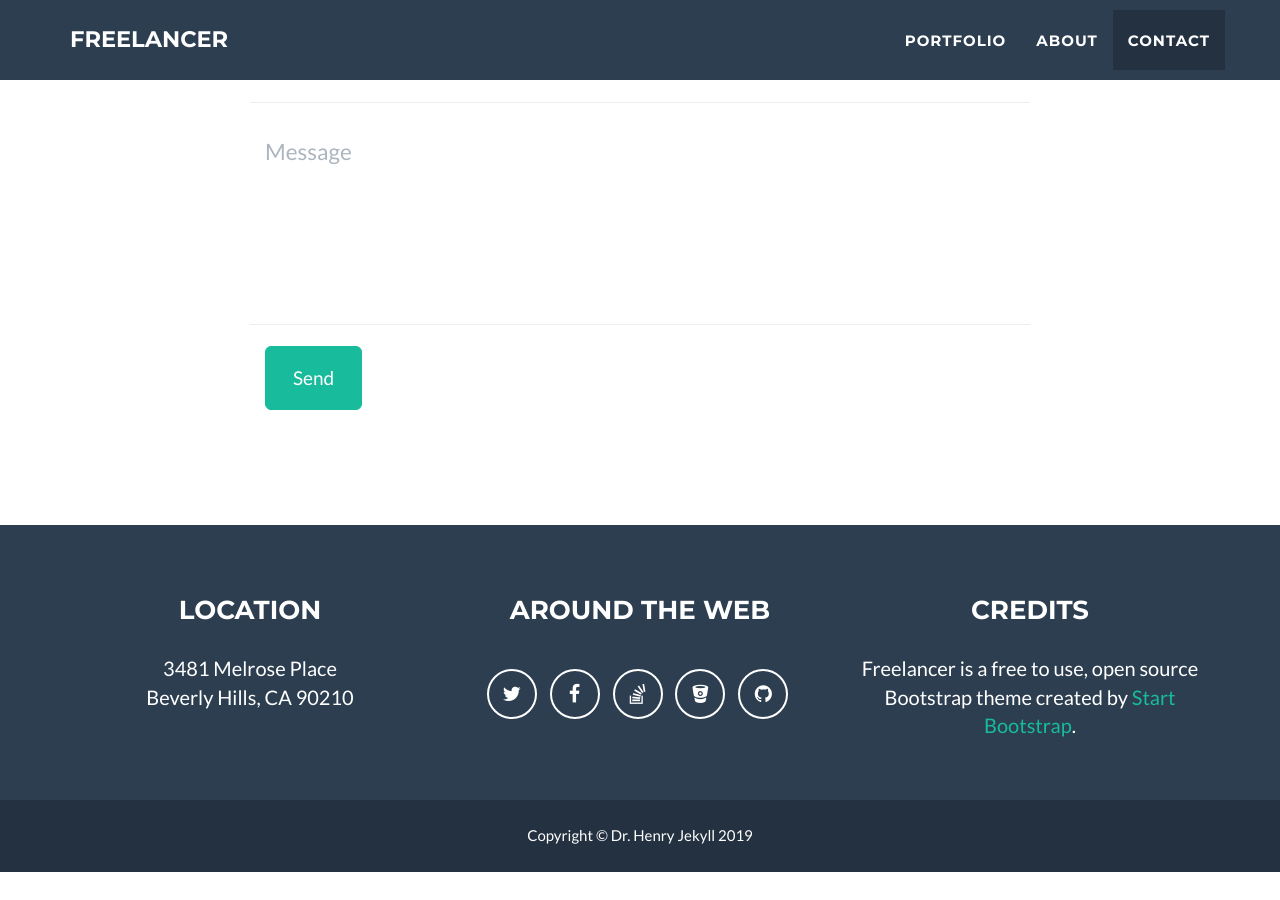
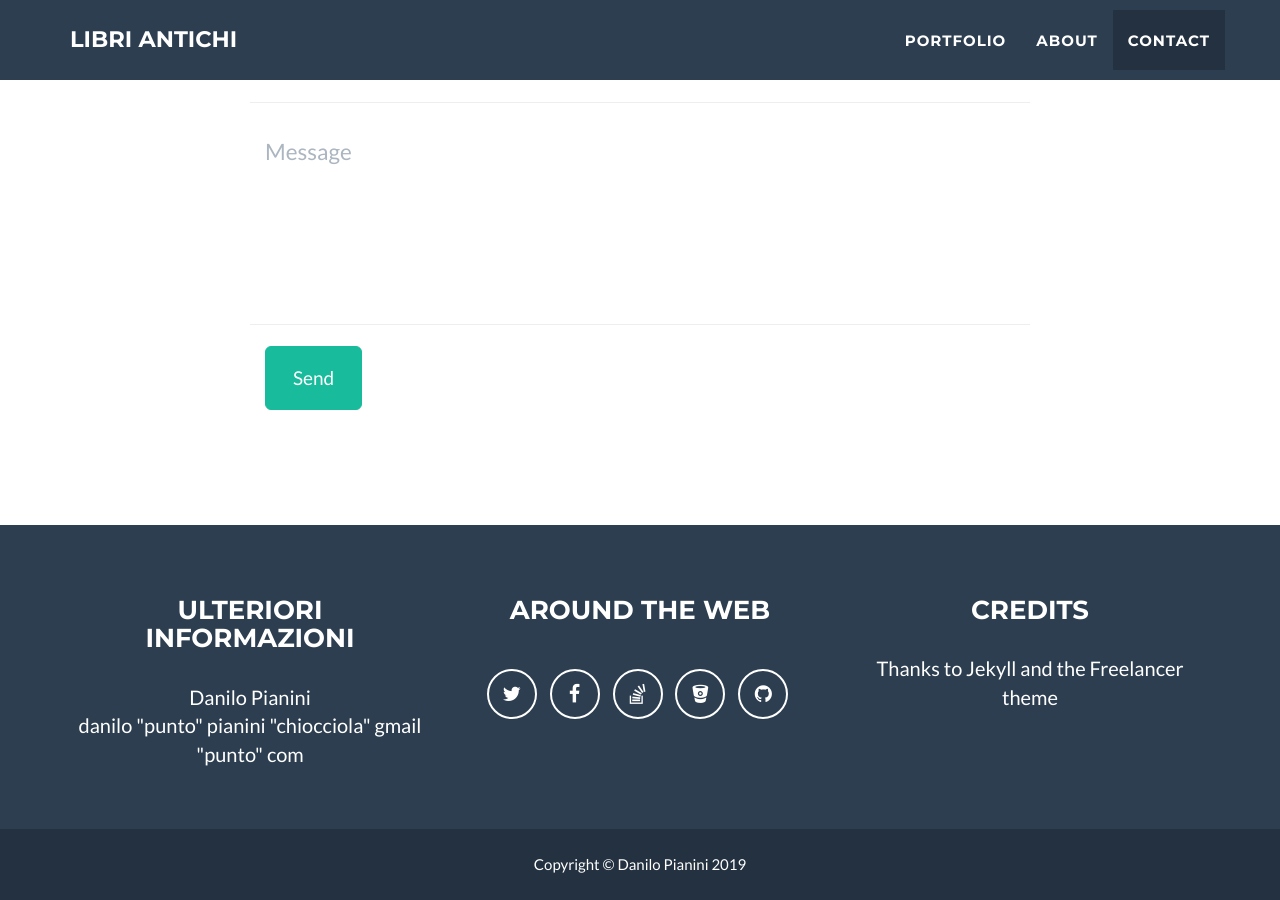
Before and after one commit to DanySK/libri-antichi, a Jekyll site: the page built from index.html, in a window 1280 px wide and 900 px high, scrolled down 2513 px. Built offline with Jekyll 4.4.1, drawn with Linux system fonts in a browser that asks for light colours; before the commit the page ends 3385 px from its top, so only the background shows below that; some of the changed text lies outside the part shown.

Commit message:
Update config

```diff
--- a/_config.yml
+++ b/_config.yml
@@ -1,11 +1,11 @@
 # Site settings
-title: Freelancer
-email: your-email@domain.com
-url: https://example.github.io
-description: "Write an awesome description for your new site here. You can edit this line in _config.yml. It will appear in your document head meta (for Google search results) and in your feed.xml site description."
-keywords: "your keywords, separated by commas"
-skills: "Web Developer - Graphic Artist - User Experience Designer"
-meta_author: LastName FirstName
+title: Libri antichi
+email: danilo.pianini@gmail.com
+url: https://danysk.github.io/libri-antichi
+description: "Raccolta di foto ed informazioni su libri antichi recuperati."
+keywords: "libri, antichi"
+skills: "Se interessati ad acquistarli, contattatemi."
+meta_author: Pianini Danilo
 
 # Google webmaster tools
 google_verify:
@@ -21,7 +21,7 @@ contact: static
 
 # If you use disqus you need disqus shortname
 # https://help.disqus.com/customer/portal/articles/466208
-disqus_shortname: myshortname
+disqus_shortname: danysk
 
 # Color settings (hex-codes without the leading hash-tag)
 color:
@@ -32,8 +32,8 @@ color:
 
 # Footer settings
 footer:
-  copyright: Dr. Henry Jekyll
-  location: Location
+  copyright: Danilo Pianini
+  location: Ulteriori informazioni
   social: Around the Web
   credits: Credits
 
@@ -52,11 +52,11 @@ social:
 
 # Postal address (add as many lines as necessary)
 address:
-  - line: 3481 Melrose Place
-  - line: Beverly Hills, CA 90210
+  - line: Danilo Pianini
+  - line: danilo "punto" pianini "chiocciola" gmail "punto" com
 
 # Credits content
-credits: 'Freelancer is a free to use, open source Bootstrap theme created by <a href="http://startbootstrap.com">Start Bootstrap</a>.'
+credits: 'Thanks to Jekyll and the Freelancer theme'
 
 # Build settings
 markdown: kramdown
```
